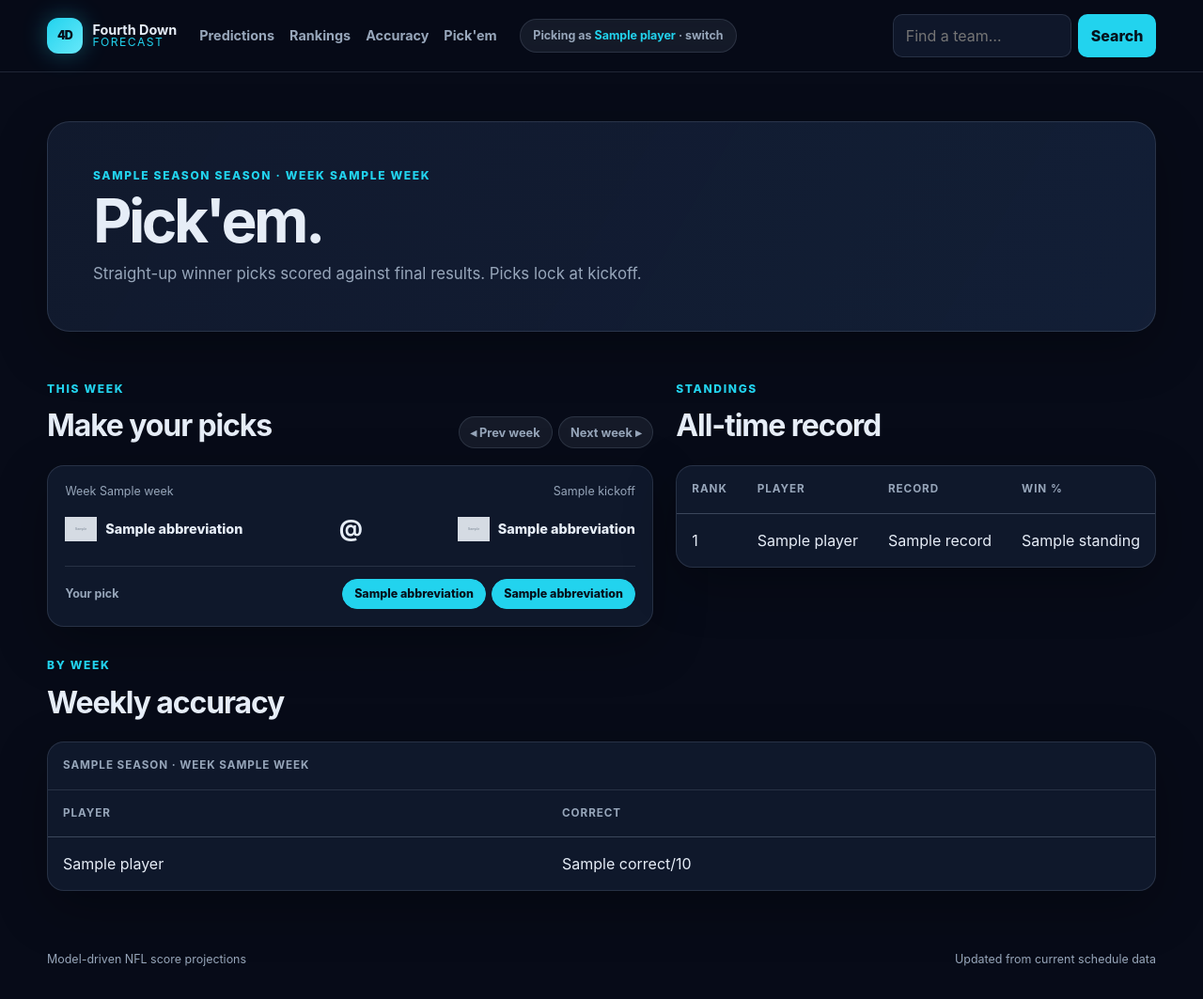
After one commit to chrissmeltzer/nfl-predictor, a FastAPI app: template app/templates/pickem.html in a window 1280 px wide. The commit adds this page. Shown: the whole page at 94% size. Run offline with FastAPI, Linux system fonts and the light colour scheme; the template is opened without the code that fills it: most values are stand-ins (such as "Sample title", 1, 10 or a date in 2020); grey boxes marked "Sample" are stand-in pictures.

Commit message:
feat: move pick'em to its own page with leaderboard sidebar
Pull pick controls off the main predictions page and into a dedicated
/pickem tab: a lightweight game list (no projections/analysis) next to
the all-time standings, with weekly accuracy below. The old
/leaderboard route and nav link are replaced by /pickem.

Co-Authored-By: Claude Sonnet 5 <noreply@anthropic.com>

```diff
--- a/app/main.py
+++ b/app/main.py
@@ -336,12 +336,6 @@ def schedule(request: Request, week: int | None = None, sort: str | None = None,
     if sort == "confidence":
         matchups.sort(key=lambda m: m["confidence_score"] if m["confidence_score"] is not None else 0)
 
-    player = _current_player(request, conn)
-    picks = db.get_player_picks_for_games(conn, player["id"], [m["game"]["id"] for m in matchups]) if player else {}
-    for matchup in matchups:
-        matchup["player_pick_team_id"] = picks.get(matchup["game"]["id"])
-        matchup["pick_locked"] = _pick_locked(matchup["game"])
-
     return templates.TemplateResponse(
         request,
         "index.html",
@@ -588,7 +582,7 @@ def join_submit(request: Request, name: str = Form(...), next: str = Form("/"),
 def submit_pick(request: Request, game_id: str, team_id: str = Form(...), week: int = Form(...), conn=Depends(get_db)):
     player = _current_player(request, conn)
     if player is None:
-        return RedirectResponse(url=f"/join?next={quote(f'/?week={week}', safe='')}", status_code=303)
+        return RedirectResponse(url=f"/join?next={quote(f'/pickem?week={week}', safe='')}", status_code=303)
 
     game = conn.execute("SELECT * FROM games WHERE id = ?", (game_id,)).fetchone()
     if game is None:
@@ -598,11 +592,11 @@ def submit_pick(request: Request, game_id: str, team_id: str = Form(...), week:
         raise HTTPException(status_code=400)
 
     if _pick_locked(game):
-        return RedirectResponse(url=f"/?week={week}&pick_error=locked", status_code=303)
+        return RedirectResponse(url=f"/pickem?week={week}&pick_error=locked", status_code=303)
 
     db.upsert_pick(conn, player["id"], game_id, team_id, datetime.now(timezone.utc).isoformat())
     conn.commit()
-    return RedirectResponse(url=f"/?week={week}", status_code=303)
+    return RedirectResponse(url=f"/pickem?week={week}", status_code=303)
 
 
 def _pick_outcome(row) -> str:
@@ -670,13 +664,49 @@ def _build_weekly_breakdown(players, decided_picks) -> list[dict]:
     return breakdown
 
 
-@app.get("/leaderboard", response_class=HTMLResponse)
-def leaderboard_page(request: Request, conn=Depends(get_db)):
+def _pick_view(conn, game, teams, player_pick_team_id: str | None) -> dict:
+    home = teams[game["home_team_id"]]
+    away = teams[game["away_team_id"]]
+    return {
+        "game": game,
+        "home": home,
+        "away": away,
+        "home_logo": _logo_url(home),
+        "away_logo": _logo_url(away),
+        "kickoff": _format_kickoff(game["kickoff_at"]),
+        "actual_winner_team_id": _actual_winner_team_id(game),
+        "player_pick_team_id": player_pick_team_id,
+        "pick_locked": _pick_locked(game),
+    }
+
+
+@app.get("/pickem", response_class=HTMLResponse)
+def pickem_page(request: Request, week: int | None = None, conn=Depends(get_db)):
+    with httpx.Client(timeout=30, follow_redirects=True) as client:
+        season, current_week = espn.fetch_current_week(client)
+        if _is_stale(conn):
+            sync.sync_all(conn, client, current_season=season)
+
+    week = week or current_week
+    games = conn.execute(
+        "SELECT * FROM games WHERE season = ? AND week = ? ORDER BY kickoff_at",
+        (season, week),
+    ).fetchall()
+    teams = {row["id"]: row for row in conn.execute("SELECT * FROM teams ORDER BY name").fetchall()}
+
+    player = _current_player(request, conn)
+    picks = db.get_player_picks_for_games(conn, player["id"], [g["id"] for g in games]) if player else {}
+    matchups = [_pick_view(conn, game, teams, picks.get(game["id"])) for game in games]
+
     players = db.get_all_players(conn)
     decided_picks = db.get_decided_picks(conn)
     standings = _build_standings(players, decided_picks)
     weekly = _build_weekly_breakdown(players, decided_picks)
 
     return templates.TemplateResponse(
-        request, "leaderboard.html", _template_context(request, conn, standings=standings, weekly=weekly)
+        request,
+        "pickem.html",
+        _template_context(
+            request, conn, matchups=matchups, week=week, season=season, standings=standings, weekly=weekly
+        ),
     )
--- a/app/static/style.css
+++ b/app/static/style.css
@@ -80,7 +80,7 @@ h1, h2, h3, p { margin-top: 0; } h1 { max-width: 680px; margin-bottom: .7rem; fo
 #rankings-table th[data-sort] { cursor: pointer; user-select: none; } #rankings-table th[data-sort]:hover { color: var(--cyan); }
 .metric-card { padding: 1.2rem; } .metric-card span { display: block; color: var(--muted); font-size: .77rem; font-weight: 800; text-transform: uppercase; letter-spacing: .08em; } .metric-card strong { display: block; margin-top: .3rem; color: var(--cyan); font-size: 2rem; } .table-wrap { overflow-x: auto; border: 1px solid var(--line); border-radius: 18px; background: rgba(17, 26, 46, .9); box-shadow: var(--shadow); } table { width: 100%; border-collapse: collapse; } th, td { padding: 1rem; text-align: left; border-bottom: 1px solid var(--line); white-space: nowrap; } th { color: var(--muted); font-size: .73rem; letter-spacing: .08em; text-transform: uppercase; } tr:last-child td { border-bottom: 0; }
 .notice, .empty-state { padding: 1.25rem; } .notice { color: #fcd34d; background: rgba(252, 211, 77, .08); border: 1px solid rgba(252, 211, 77, .22); border-radius: 14px; } .empty-state { text-align: center; color: var(--muted); } .empty-state h2 { color: var(--text); } .site-footer { display: flex; justify-content: space-between; gap: 1rem; padding-bottom: 2rem; color: var(--muted); font-size: .78rem; } .sr-only { position: absolute; width: 1px; height: 1px; padding: 0; margin: -1px; overflow: hidden; clip: rect(0,0,0,0); white-space: nowrap; border: 0; }
-@media (max-width: 800px) { .header-inner { flex-wrap: wrap; padding-block: .75rem; gap: .8rem; } nav { order: 3; width: 100%; } .team-search { margin-left: auto; } .team-search input { width: 145px; } .matchup-grid, .detail-grid, .metric-grid { grid-template-columns: 1fr; } .schedule-card { grid-template-columns: 60px 1fr 28px; } .schedule-score, .schedule-probability { grid-column: 2; } .game-hero { gap: .8rem; padding-inline: 1rem; } .game-team { min-width: 0; font-size: .78rem; } .team-logo-xl { width: 58px; height: 58px; } .game-score { min-width: 0; } .injury-grid { grid-template-columns: 1fr; } }
+@media (max-width: 800px) { .header-inner { flex-wrap: wrap; padding-block: .75rem; gap: .8rem; } nav { order: 3; width: 100%; } .team-search { margin-left: auto; } .team-search input { width: 145px; } .matchup-grid, .detail-grid, .metric-grid, .pickem-layout { grid-template-columns: 1fr; } .pickem-sidebar { position: static; } .schedule-card { grid-template-columns: 60px 1fr 28px; } .schedule-score, .schedule-probability { grid-column: 2; } .game-hero { gap: .8rem; padding-inline: 1rem; } .game-team { min-width: 0; font-size: .78rem; } .team-logo-xl { width: 58px; height: 58px; } .game-score { min-width: 0; } .injury-grid { grid-template-columns: 1fr; } }
 @media (max-width: 540px) { .shell { width: min(100% - 1.25rem, 1180px); } main { padding-top: 2rem; } .hero, .team-hero { align-items: flex-start; flex-direction: column; margin-bottom: 2rem; } .team-hero .hero-stat { align-self: stretch; } .hero-stat { width: 100%; } .team-search { width: 100%; margin-left: 0; } .team-search input { width: 100%; } .site-footer { flex-direction: column; } .score-prediction strong { font-size: 1.25rem; } .card-footer-row { flex-direction: column; align-items: flex-start; gap: .4rem; } }
 @media (prefers-reduced-motion: reduce) { *, *::before, *::after { scroll-behavior: auto !important; transition-duration: .01ms !important; animation-duration: .01ms !important; } }
 
@@ -93,3 +93,9 @@ h1, h2, h3, p { margin-top: 0; } h1 { max-width: 680px; margin-bottom: .7rem; fo
 .pick-result { display: inline-flex; font-weight: 800; } .pick-correct { color: var(--green); } .pick-incorrect { color: var(--rose); } .pick-push { color: var(--amber); }
 
 .week-table { margin-top: 1rem; }
+
+.pickem-layout { display: grid; grid-template-columns: 2fr 1fr; gap: 1.5rem; align-items: start; margin-bottom: 1rem; }
+.pickem-sidebar { position: sticky; top: 1rem; }
+.pickem-list { display: grid; gap: .75rem; }
+.pickem-row { padding: 1.15rem; }
+.pickem-row .teams-row { padding: .7rem 0; }
--- a/app/templates/base.html
+++ b/app/templates/base.html
@@ -20,7 +20,7 @@
         <a href="/">Predictions</a>
         <a href="/rankings">Rankings</a>
         <a href="/accuracy">Accuracy</a>
-        <a href="/leaderboard">Leaderboard</a>
+        <a href="/pickem">Pick'em</a>
       </nav>
       <a class="picker-chip" href="/join?next={{ (request.url.path ~ (('?' + request.url.query) if request.url.query else '')) | urlencode }}">
         {% if player %}Picking as <strong>{{ player.name }}</strong> · switch{% else %}Set your name to pick{% endif %}
--- /dev/null
+++ b/app/templates/pickem.html
@@ -0,0 +1,133 @@
+{% extends 'base.html' %}
+{% block title %}Pick'em · Fourth Down Forecast{% endblock %}
+{% block content %}
+<section class="hero compact-hero">
+  <div>
+    <p class="eyebrow">{{ season }} season · Week {{ week }}</p>
+    <h1>Pick'em.</h1>
+    <p class="hero-copy">Straight-up winner picks scored against final results. Picks lock at kickoff.</p>
+  </div>
+</section>
+
+{% if request.query_params.get('pick_error') == 'locked' %}
+<p class="notice">That game has already started — picks are locked.</p>
+{% endif %}
+
+<div class="pickem-layout">
+  <div>
+    <section class="section-heading">
+      <div><p class="eyebrow">This week</p><h2>Make your picks</h2></div>
+      <div class="sort-toggle">
+        <a href="?week={{ week - 1 }}" class="sort-link">◂ Prev week</a>
+        <a href="?week={{ week + 1 }}" class="sort-link">Next week ▸</a>
+      </div>
+    </section>
+
+    {% if matchups %}
+    <div class="pickem-list">
+      {% for matchup in matchups %}
+      <article class="matchup-card pickem-row">
+        <div class="card-meta"><span>Week {{ matchup.game.week }}</span><time>{{ matchup.kickoff }}</time></div>
+        <div class="teams-row">
+          <a href="/teams/{{ matchup.away.id }}" class="team-lockup">
+            <img src="{{ matchup.away_logo }}" alt="{{ matchup.away.name }} logo" class="team-logo">
+            <span>{{ matchup.away.abbreviation }}</span>
+          </a>
+          <div class="score-prediction">
+            {% if matchup.game.status == 'final' %}
+            <strong>{{ matchup.game.away_score }}<small>–</small>{{ matchup.game.home_score }}</strong><span>Final</span>
+            {% else %}
+            <strong>@</strong>
+            {% endif %}
+          </div>
+          <a href="/teams/{{ matchup.home.id }}" class="team-lockup team-lockup-right">
+            <img src="{{ matchup.home_logo }}" alt="{{ matchup.home.name }} logo" class="team-logo">
+            <span>{{ matchup.home.abbreviation }}</span>
+          </a>
+        </div>
+        <div class="pick-row">
+          <span class="pick-row-label">Your pick</span>
+          {% if matchup.pick_locked %}
+          <span class="pick-locked">
+            {% if matchup.player_pick_team_id == matchup.away.id %}{{ matchup.away.abbreviation }}
+            {% elif matchup.player_pick_team_id == matchup.home.id %}{{ matchup.home.abbreviation }}
+            {% else %}No pick{% endif %}
+            {% if matchup.game.status == 'final' and matchup.player_pick_team_id %}
+              {% if matchup.actual_winner_team_id is none %}
+              <span class="pick-result pick-push">Push</span>
+              {% else %}
+              <span class="pick-result {{ 'pick-correct' if matchup.player_pick_team_id == matchup.actual_winner_team_id else 'pick-incorrect' }}">{{ '✓' if matchup.player_pick_team_id == matchup.actual_winner_team_id else '✗' }}</span>
+              {% endif %}
+            {% endif %}
+          </span>
+          {% else %}
+          <div class="pick-buttons">
+            <form method="post" action="/games/{{ matchup.game.id }}/pick">
+              <input type="hidden" name="team_id" value="{{ matchup.away.id }}">
+              <input type="hidden" name="week" value="{{ week }}">
+              <button type="submit" class="pick-btn{{ ' pick-btn-active' if matchup.player_pick_team_id == matchup.away.id else '' }}">{{ matchup.away.abbreviation }}</button>
+            </form>
+            <form method="post" action="/games/{{ matchup.game.id }}/pick">
+              <input type="hidden" name="team_id" value="{{ matchup.home.id }}">
+              <input type="hidden" name="week" value="{{ week }}">
+              <button type="submit" class="pick-btn{{ ' pick-btn-active' if matchup.player_pick_team_id == matchup.home.id else '' }}">{{ matchup.home.abbreviation }}</button>
+            </form>
+          </div>
+          {% endif %}
+        </div>
+      </article>
+      {% endfor %}
+    </div>
+    {% else %}
+    <section class="empty-state"><h2>No games are available for this week.</h2></section>
+    {% endif %}
+  </div>
+
+  <aside class="pickem-sidebar">
+    <section class="section-heading"><div><p class="eyebrow">Standings</p><h2>All-time record</h2></div></section>
+    {% if standings %}
+    <div class="table-wrap">
+      <table>
+        <thead>
+          <tr><th>Rank</th><th>Player</th><th>Record</th><th>Win %</th></tr>
+        </thead>
+        <tbody>
+          {% for standing in standings %}
+          <tr>
+            <td>{{ standing.rank }}</td>
+            <td>{{ standing.player.name }}</td>
+            <td>{{ standing.record }}</td>
+            <td>{{ standing.win_pct_label }}</td>
+          </tr>
+          {% endfor %}
+        </tbody>
+      </table>
+    </div>
+    {% else %}
+    <section class="empty-state"><h2>No one has joined the pick'em pool yet.</h2><p>Set your name from any page and start picking games to appear here.</p></section>
+    {% endif %}
+  </aside>
+</div>
+
+{% if weekly %}
+<section class="section-heading"><div><p class="eyebrow">By week</p><h2>Weekly accuracy</h2></div></section>
+{% for wk in weekly %}
+<div class="table-wrap week-table">
+  <table>
+    <thead>
+      <tr><th colspan="2">{{ wk.season }} · Week {{ wk.week }}</th></tr>
+      <tr><th>Player</th><th>Correct</th></tr>
+    </thead>
+    <tbody>
+      {% for entry in wk.players %}
+      <tr>
+        <td>{{ entry.player.name }}</td>
+        <td>{{ entry.correct }}/{{ entry.total }}</td>
+      </tr>
+      {% endfor %}
+    </tbody>
+  </table>
+</div>
+{% endfor %}
+{% endif %}
+{% endblock %}
```
Also changed, not shown: app/templates/index.html (+0 -33 lines), app/templates/leaderboard.html (deleted, +0 -57 lines), tests/test_picks.py (+15 -15 lines).
